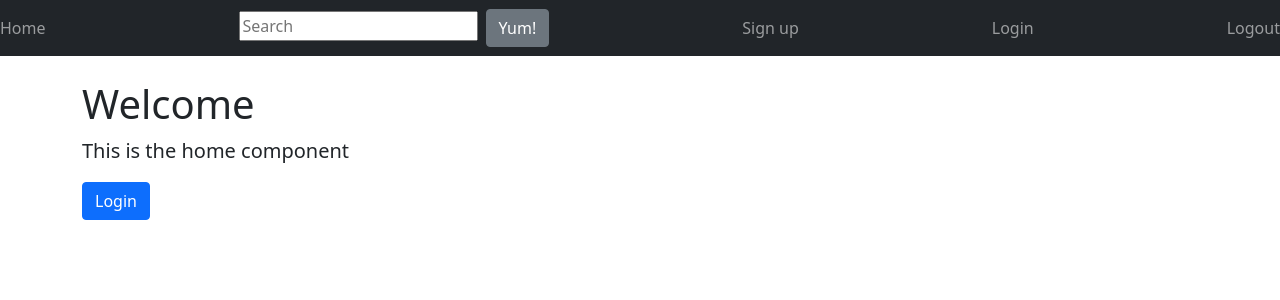
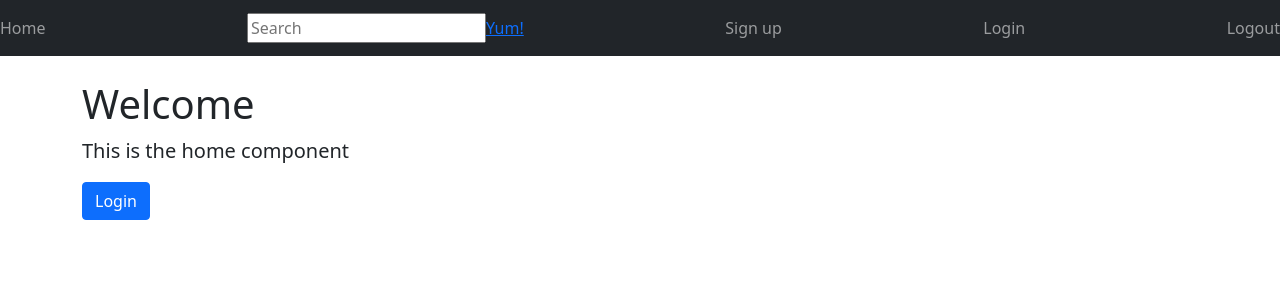
Before and after one commit to NovaBoman/recipe-app-fe, an Angular app: page / in a window 1280 px wide. Shown: the top 300 px of the page. Built offline with nearby package versions, Linux system fonts and the light colour scheme.

Commit message:
Add test anchor for search route

```diff
--- a/src/app/app.component.html
+++ b/src/app/app.component.html
@@ -7,7 +7,7 @@
     <div class="navbar-nav">
         <form>
             <input type="text" placeholder="Search">
-            <button class="btn btn-secondary btn-block search">Yum!</button>
+            <a routerLink="/search">Yum!</a>
         </form>
     </div>
     <div class="navbar-nav">
```
